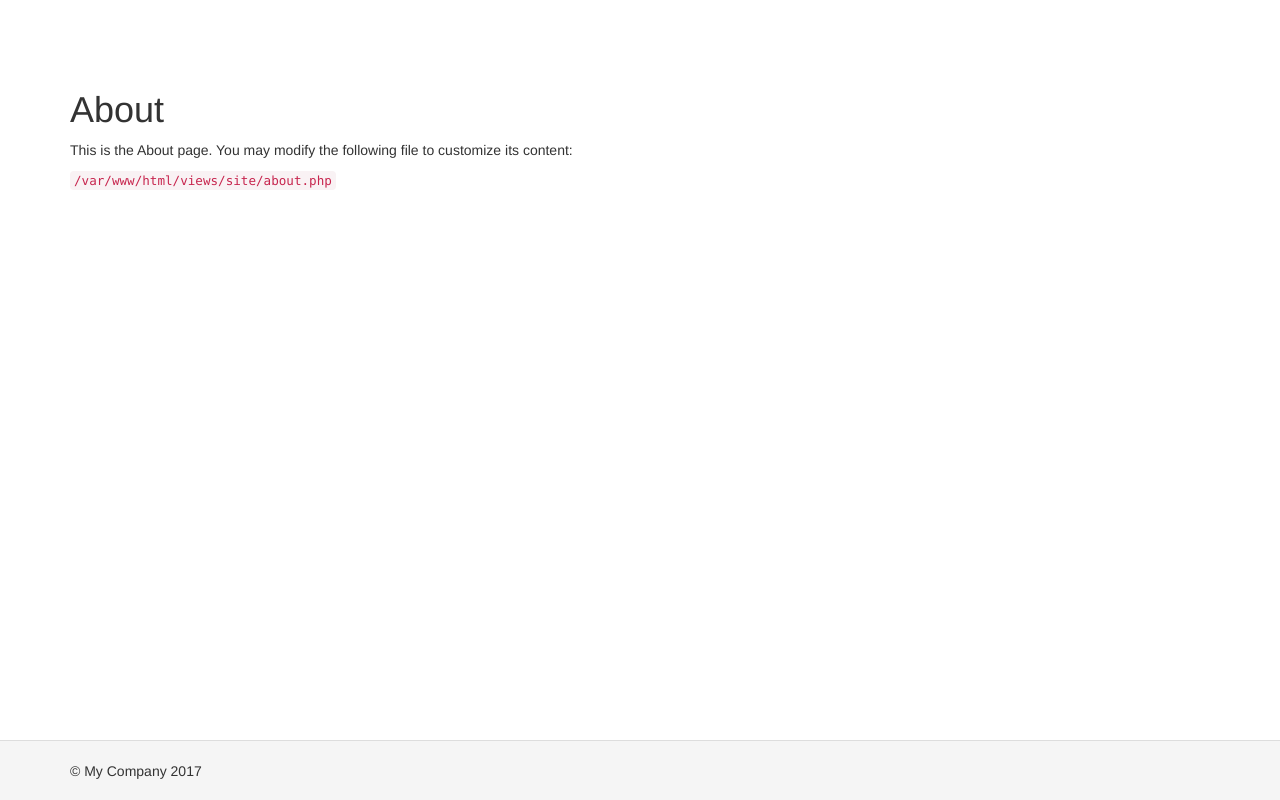
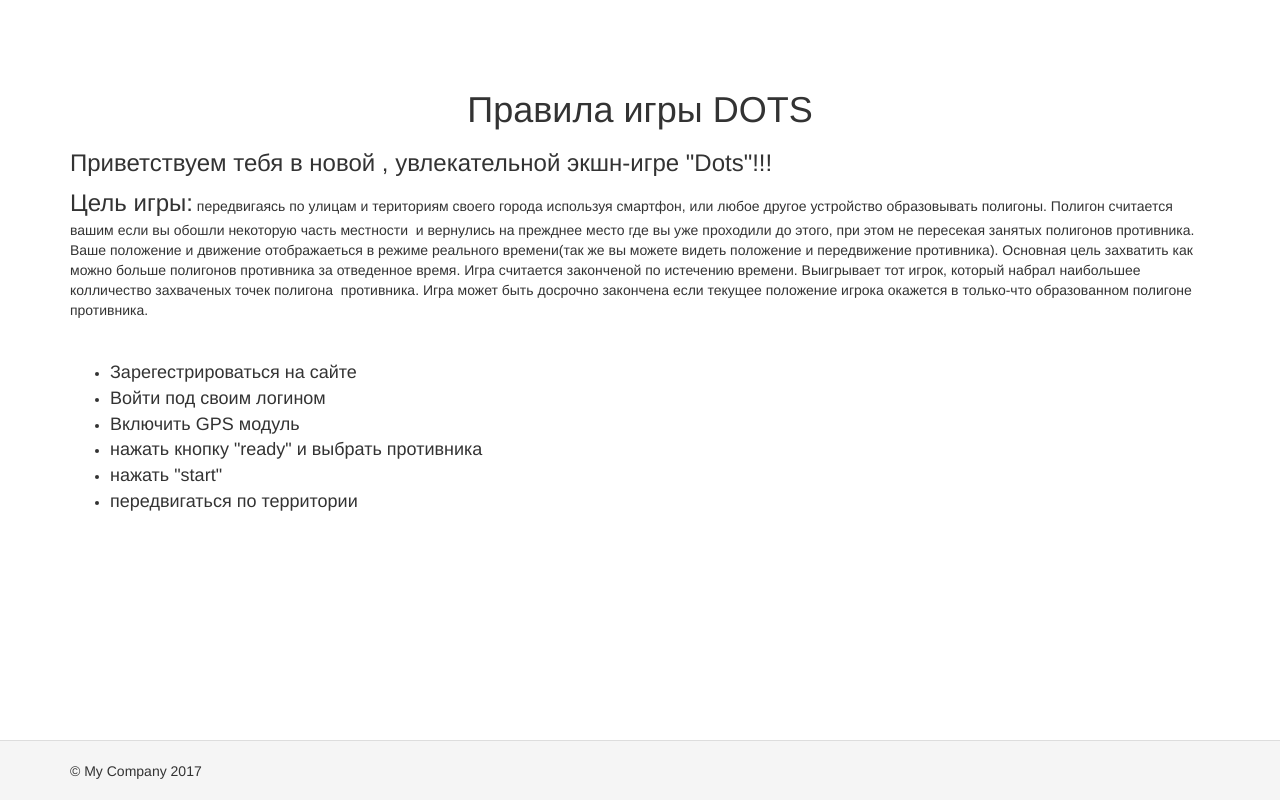
Before and after one commit to mommvittl/dots, a Yii app: template views/site/about.php in a window 1280 px wide. Run offline with PHP 8.4 and a stand-in for Yii, Linux system fonts and the light colour scheme; the template is opened without the code that fills it, so the values that code supplies are empty; some libraries are stand-ins or nearby versions.

```diff
--- a/views/layouts/main.php
+++ b/views/layouts/main.php
@@ -27,7 +27,7 @@ AppAsset::register($this);
 <div class="wrap">
     <?php
     NavBar::begin([
-        'brandLabel' => 'My Company',
+        'brandLabel' => 'Dots',
         'brandUrl' => Yii::$app->homeUrl,
         'options' => [
             'class' => 'navbar-inverse navbar-fixed-top',
@@ -37,7 +37,7 @@ AppAsset::register($this);
         'options' => ['class' => 'navbar-nav navbar-right'],
         'items' => [
             ['label' => 'Home', 'url' => ['/site/index']],
-            ['label' => 'About', 'url' => ['/site/about']],
+            ['label' => 'Правила', 'url' => ['/site/about']],
             ['label' => 'Contact', 'url' => ['/site/contact']],
             Yii::$app->user->isGuest ? (
                 ['label' => 'Login', 'url' => ['/site/login']]
--- a/views/site/about.php
+++ b/views/site/about.php
@@ -4,17 +4,28 @@
 
 use yii\helpers\Html;
 
-$this->title = 'About';
+$this->title = 'rules ';
 $this->params['breadcrumbs'][] = $this->title;
 ?>
 <div class="site-about">
-    <h1><?= Html::encode($this->title) ?></h1>
 
     <p>
-        This is the About page. You may modify the following file to customize its content:
+    <h1 style="text-align: center;">Правила игры DOTS</h1>
+    <h3>Приветствуем тебя в новой , увлекательной экшн-игре &quot;Dots&quot;!!!</h3>
+    <p><font size="5">Цель игры:</font> передвигаясь по улицам и териториям своего города используя смартфон, или любое другое устройство образовывать полигоны. Полигон считается вашим если вы обошли некоторую часть местности&nbsp; и вернулись на прежднее место где вы уже проходили до этого, при этом не пересекая занятых полигонов противника. Ваше положение и движение отображаеться в режиме реального времени(так же вы можете видеть положение и передвижение противника). Основная цель захватить как можно больше полигонов противника за отведенное время. Игра считается законченой по истечению времени. Выигрывает тот игрок, который набрал наибольшее колличество захваченых точек полигона&nbsp; противника. Игра может быть досрочно закончена если текущее положение игрока окажется в только-что образованном полигоне противника.</p>
+    <p>&nbsp;</p>
+    <ul>
+        <li><font size="4">Зарегестрироваться на сайте</font></li>
+        <li><font size="4">Войти под своим логином</font></li>
+        <li><font size="4">Включить GPS модуль</font></li>
+        <li><font size="4">нажать кнопку &quot;ready&quot; и выбрать противника</font></li>
+        <li><font size="4">нажать &quot;start&quot;</font></li>
+        <li><font size="4">передвигаться по территории</font></li>
+    </ul>
+
     </p>
 
-    <code><?= __FILE__ ?></code>
+
 </div>
 <script>
     var options = {
--- a/views/site/index.php
+++ b/views/site/index.php
@@ -6,7 +6,7 @@ $this->title = 'Dots';
 $this->registerJsFile('https://unpkg.com/leaflet@1.0.2/dist/leaflet.js', ['position' => yii\web\View::POS_HEAD]);
 $this->registerCssFile('https://unpkg.com/leaflet@1.0.2/dist/leaflet.css');
 $this->registerJsFile('/web/js/game.js', ['position' => yii\web\View::POS_END]);
-//var_dump($_SESSION);
+var_dump($_SESSION);
 
 ?>
 <div class="site-index">
```
